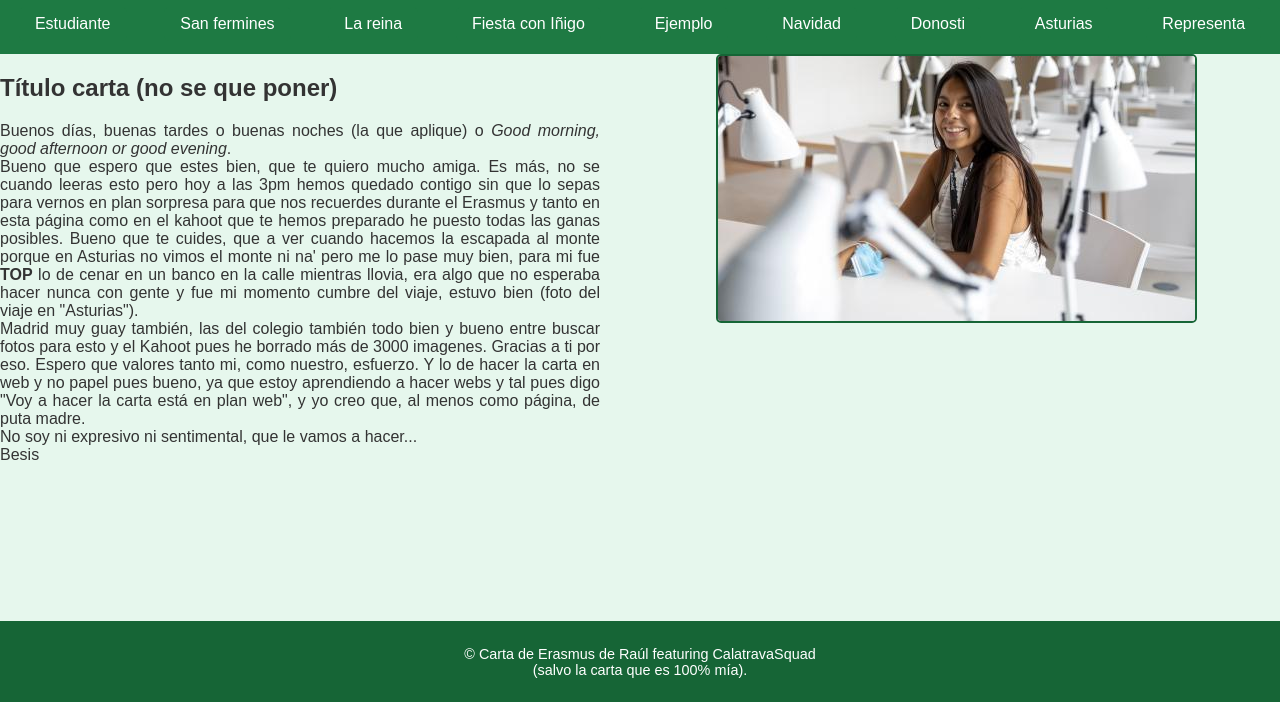
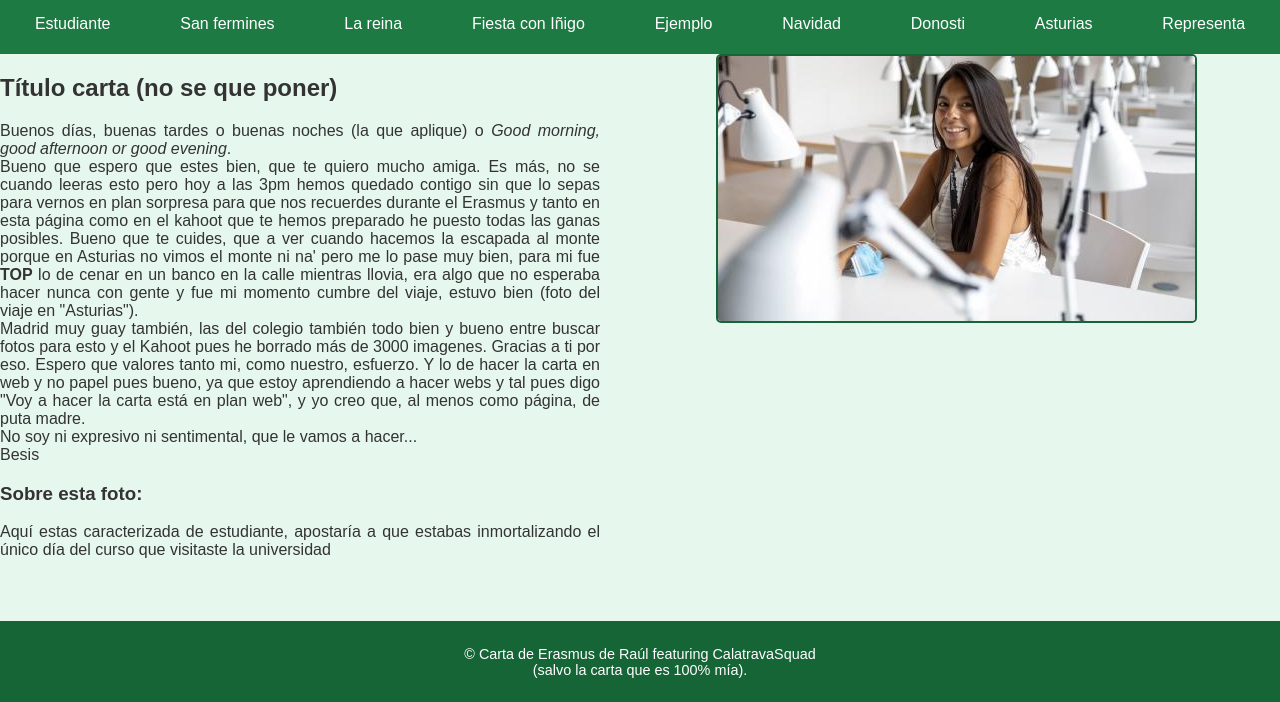
Before and after one commit to raulznas/marylopez, a plain HTML site: page index.html in a window 1280 px wide. Shown: the part 98-800 px from the top of the page. Drawn offline with Linux system fonts and the light colour scheme.

Commit message:
Update index.html

```diff
--- a/index.html
+++ b/index.html
@@ -18,7 +18,7 @@
         <a href="#" class="nav-link" onclick="changeContent('images/image4.jpg', 'La tipica experiencia estando de fiesta con Iñigo')">Fiesta con Iñigo</a>
         <a href="#" class="nav-link" onclick="changeContent('images/image5.jpg', 'Fotito sin más en la que salimos los dos, ni me acuerdo de cuando es ni que haciais en Estella')">Ejemplo</a>
         <a href="#" class="nav-link" onclick="changeContent('images/image6.jpg', 'Todavía tienes que pagar lo de aquella comida, mala gente.')">Navidad</a>
-        <a href="#" class="nav-link" onclick="changeContent('images/image8.jpg', 'Mira que guapo sale Unai, lo de ir hasta Anoeta a comer hamburguesas pero luego no ir a las de Pamplona -si me lo preguntan a mí- <strong>inexplicable</strong>')">Donosti</a>
+        <a href="#" class="nav-link" onclick="changeContent('images/image8.jpg', 'Mira que guapo sale Unai, lo de ir hasta Anoeta a comer hamburguesas pero luego no ir a las de Pamplona -si me lo preguntan a mí- inexplicable')">Donosti</a>
         <a href="#" class="nav-link" onclick="changeContent('images/image9.jpg', 'El único momento de todo el descenso que no llovía jaja (allí no me rei tanto)')">Asturias</a>
         <a href="#" class="nav-link" onclick="changeContent('images/image7.jpg', 'Representanos bien ante Estados Unidos, ya sabes, Donald Trump, Tom Cruise y esa gente')">Representa</a></nav>
     <main class="main-content">
@@ -37,14 +37,16 @@
             la carta está en plan web", y yo creo que, al menos como página, de puta madre. </br>
             No soy ni expresivo ni sentimental, que le vamos a hacer...</br>
             Besis</p>
+            <h3>Sobre esta foto:</h3>
             <div class="target-text">
-                <p id="target-text"></p>
+                <p id="target-text">Aquí estas caracterizada de estudiante, apostaría a que estabas inmortalizando el único día del curso que visitaste la universidad</p>
             </div>
         </section>
         <section class="target-container">
             <div class="target-image">
                 <img id="target" src="images/image1.jpg" alt="Imagen inicial">
             </div>
+
         </section>
     </main>
     <footer class="footer">
```
